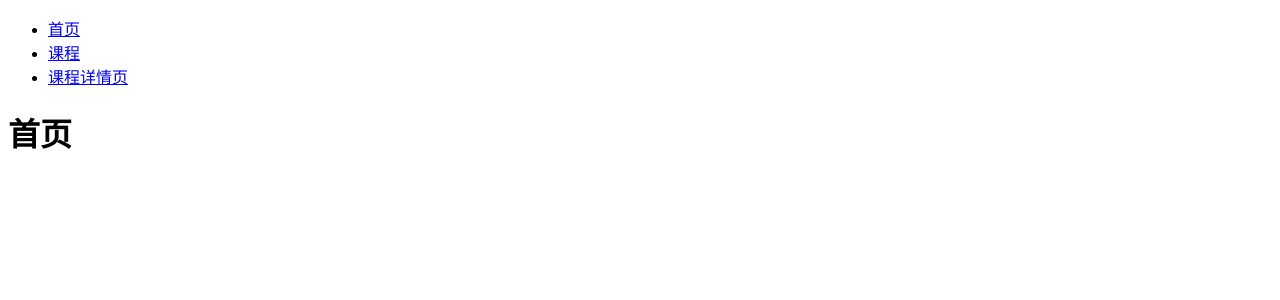
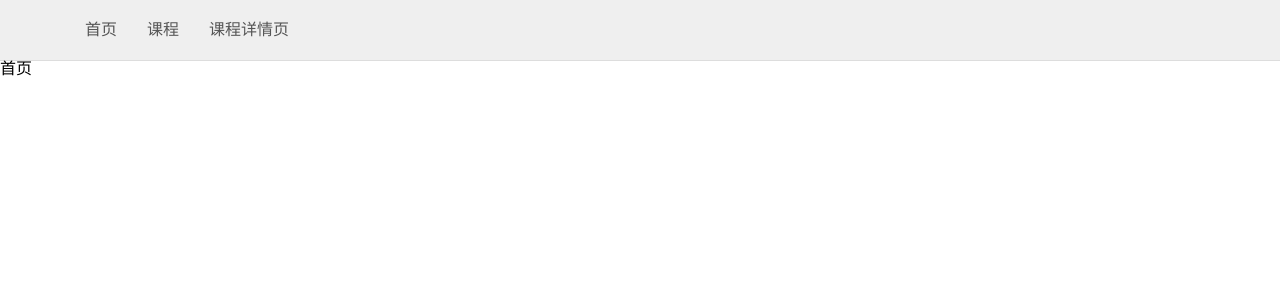
Before and after one commit to xwchris/typee, a Node project: template src/views/index.pug in a window 1280 px wide. Shown: the top 300 px of the page. Run offline with Node 20 templates, Linux system fonts and the light colour scheme; the template is opened without the code that fills it: most values are stand-ins (such as "Sample title", 1, 10 or a date in 2020); style sheets or scripts are compiled from the project's sources.

Commit message:
添加热加载模块并修复css无法加载的问题

```diff
--- a/gulpfile.js
+++ b/gulpfile.js
@@ -24,4 +24,4 @@ gulp.task('webpack:server', (callback) => {
 });
 
 // 打包服务器文件
-gulp.task('default', ['webpack:client', 'webpack:server']);
+gulp.task('default', ['clean', 'webpack:client', 'webpack:server']);
--- a/src/client/components/Header/index.jsx
+++ b/src/client/components/Header/index.jsx
@@ -5,9 +5,9 @@ const Header = () => (
   <div className="component-header">
     <div className="container">
       <ul className="nav-list">
-        <li className="nav-item"><Link to="/">首页</Link></li>
-        <li className="nav-item"><Link to="/lesson-list">课程</Link></li>
-        <li className="nav-item"><Link to="/lesson-detail">课程详情页</Link></li>
+        <li className="nav-item"><Link className="btn item-btn" to="/">首页</Link></li>
+        <li className="nav-item"><Link className="btn item-btn" to="/lesson-list">课程</Link></li>
+        <li className="nav-item"><Link className="btn item-btn" to="/lesson-detail">课程详情页</Link></li>
       </ul>
     </div>
   </div>
--- a/src/client/components/Header/index.less
+++ b/src/client/components/Header/index.less
@@ -7,8 +7,14 @@
     .nav-item {
       display: inline-block;
       padding: 0 15px;
-      height: 80px;
-      line-height: 80px;
+      height: 60px;
+      line-height: 60px;
+
+      .item-btn {
+        font-size: 16px;
+        text-decoration: none;
+        color: @font-color;
+      }
     }
   }
 }
--- a/src/client/index.jsx
+++ b/src/client/index.jsx
@@ -4,13 +4,11 @@ import { BrowserRouter } from 'react-router-dom';
 import { renderRoutes } from 'react-router-config';
 import routes from './routes';
 
-const AppRouter = () => {
-  return (
-    <BrowserRouter>
-      {renderRoutes(routes)}
-    </BrowserRouter>
-  )
-};
+const AppRouter = () => (
+  <BrowserRouter>
+    {renderRoutes(routes)}
+  </BrowserRouter>
+);
 
 render(
   <AppRouter />,
--- /dev/null
+++ b/src/client/scenes/index.less
@@ -0,0 +1,3 @@
+.index-container {
+  font-family: "Microsoft YaHei", sans-serif;
+}
--- a/src/client/scenes/scenes.less
+++ b/src/client/scenes/scenes.less
@@ -0,0 +1 @@
+@import './index.less';
--- a/src/client/styles/common.less
+++ b/src/client/styles/common.less
@@ -42,3 +42,9 @@
 .pull-right {
   float: right;
 }
+
+// 按钮样式
+.btn {
+  user-select: none;
+  cursor: pointer;
+}
--- a/src/client/styles/constants.less
+++ b/src/client/styles/constants.less
@@ -0,0 +1,2 @@
+// 字体颜色
+@font-color: #555555;
--- a/src/server/index.js
+++ b/src/server/index.js
@@ -1,11 +1,16 @@
 import path from 'path';
 import React from 'react';
 import express from 'express';
+import webpack from 'webpack';
+import webpackDevMiddleware from 'webpack-dev-middleware';
+import webpackHotMiddleware from 'webpack-hot-middleware';
 import { renderToString } from 'react-dom/server';
 import { StaticRouter } from 'react-router-dom';
 import { renderRoutes } from 'react-router-config';
 import routes from '../client/routes';
+import webpackClientConfig from '../../webpack.client.config';
 
+const compiler = webpack(webpackClientConfig);
 // 创建服务器实例
 const app = express();
 
@@ -13,8 +18,14 @@ const app = express();
 app.set('views', path.join(__dirname, '..', 'views'));
 app.set('view engine', 'pug');
 
+// 客户端热加载
+app.use(webpackDevMiddleware(compiler, {
+  noInfo: true, publicPath: webpackClientConfig.output.publicPath,
+}));
+app.use(webpackHotMiddleware(compiler));
+
 // 设置静态资源服务器
-app.use(express.static(path.join(__dirname, '../..', 'public')));
+app.use('/static', express.static(path.join(__dirname, '../..', 'public/static')));
 
 // 路由设置
 app.get('/', (req, res) => {
--- a/src/views/index.pug
+++ b/src/views/index.pug
@@ -2,5 +2,5 @@
 extends layout
 
 block content
-	div.container#root!= content
-	script(src='bundle.client.js')
+	div#root!= content
+	script(src='/bundle.client.js')
--- a/src/views/layout.pug
+++ b/src/views/layout.pug
@@ -2,7 +2,7 @@ doctype html
 html
   head
     title= title
-    link(href='style.css',ref='stylesheet',type='text/css')
+    link(href='/static/style.css' type='text/css' rel='stylesheet')
 
   body
     block content
--- a/webpack.client.config.js
+++ b/webpack.client.config.js
@@ -38,14 +38,18 @@ module.exports = {
     }, {
       test: /\.less$/,
       use: ExtractTextPlugin.extract({
-        fallback: "style-loader",
+        fallback: 'style-loader',
         use: ['css-loader', 'less-loader'],
-      })
+      }),
     }],
   },
   // 插件配置
   plugins: [
-    new ExtractTextPlugin('style.css'),
+    // 分离插件
+    new ExtractTextPlugin('static/style.css'),
+    // 热加载插件
     new webpack.HotModuleReplacementPlugin(),
+    // 错误处理插件
+    new webpack.NoErrorsPlugin(),
   ],
 };
```
Also changed, not shown: package.json (+7 -3 lines), .eslintrc.js, 1 other file.
